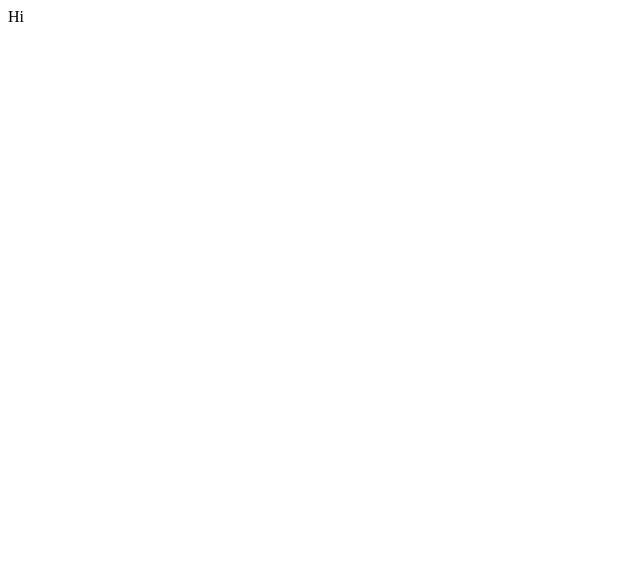
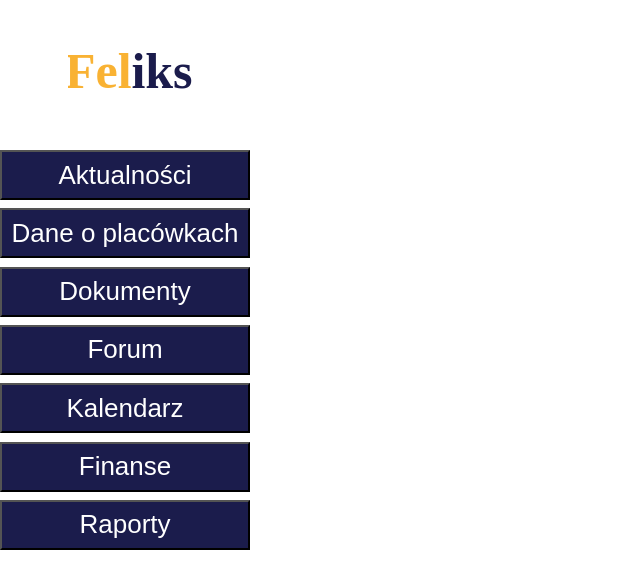
Before and after one commit to jkordek/JayKay, a React app: page / in a window 1280 px wide. Shown: the top 588 px of the page, without its empty margins (0-640 px from the left). Built offline with nearby package versions, Linux system fonts and the light colour scheme.

Commit message:
Add first version of menu

```diff
--- a/src/assets/styles/app.sass
+++ b/src/assets/styles/app.sass
@@ -0,0 +1,3 @@
+@import "vars"
+@import "general"
+@import "menu"
--- /dev/null
+++ b/src/assets/styles/general.sass
@@ -0,0 +1,3 @@
+body
+  margin: 0
+  padding: 0
--- /dev/null
+++ b/src/assets/styles/menu.sass
@@ -0,0 +1,32 @@
+.sidePanel
+  margin: 0
+  padding: 0
+  width: 260px
+  height: 100vh
+  display: flex
+  align-items: center
+  flex-direction: column
+  .logo
+    height: 60px
+    display: flex
+    justify-content: center
+    align-items: center
+    margin: 40px 0 50px 0
+  .menuList
+    width: 100%
+    height: 50%
+    display: flex
+    justify-content: space-between
+    align-items: flex-start
+    flex-direction: column
+    .menuItem
+      width: 250px
+      height: 50px
+      font-size: 26px
+      background-color: $brand-color
+      color: $text-white
+      cursor: pointer
+      &:hover
+        width: 260px
+        border-right: 3px solid $brand-orange
+        border-radius: 0 5px 5px 0
--- /dev/null
+++ b/src/assets/styles/vars.sass
@@ -0,0 +1,5 @@
+$brand-color: #1B1C4C
+$brand-orange: #F9B233
+
+$text-white: #FFFFFF
+$text-black: #000000
--- /dev/null
+++ b/src/components/common/Logo.jsx
@@ -0,0 +1,10 @@
+import React from 'react';
+import logo from '../../assets/images/Feliks.svg';
+
+const Logo = () => (
+  <div className="logo">
+    <img src={logo}></img>
+  </div>
+);
+
+export default Logo;
--- /dev/null
+++ b/src/components/common/menu/MenuItem.jsx
@@ -0,0 +1,9 @@
+import React from 'react';
+
+const MenuItem = ({ label }) => (
+  <button className="menuItem">
+    {label}
+  </button>
+);
+
+export default MenuItem;
--- /dev/null
+++ b/src/components/common/menu/MenuList.jsx
@@ -0,0 +1,16 @@
+import React from 'react';
+import MenuItem from './MenuItem';
+
+const MenuList = () => (
+  <div className="menuList">
+    <MenuItem label="Aktualności" />
+    <MenuItem label="Dane o placówkach" />
+    <MenuItem label="Dokumenty" />
+    <MenuItem label="Forum" />
+    <MenuItem label="Kalendarz" />
+    <MenuItem label="Finanse" />
+    <MenuItem label="Raporty" />
+  </div>
+);
+
+export default MenuList;
--- /dev/null
+++ b/src/components/common/menu/SidePanel.jsx
@@ -0,0 +1,12 @@
+import React from 'react';
+import MenuList from './MenuList';
+import Logo from '../Logo';
+
+const SidePanel = () => (
+  <div className="sidePanel">
+    <Logo />
+    <MenuList />
+  </div>
+);
+
+export default SidePanel;
--- a/src/components/pages/Main.jsx
+++ b/src/components/pages/Main.jsx
@@ -1,11 +1,12 @@
 import React from 'react';
 import { connect } from 'react-redux';
+import SidePanel from '../common/menu/SidePanel';
 
 class Main extends React.Component {
   render() {
     return (
       <div>
-        Hi
+        <SidePanel />
       </div>
     )
   }
```
Also changed, not shown: src/assets/images/Feliks.svg (added).
